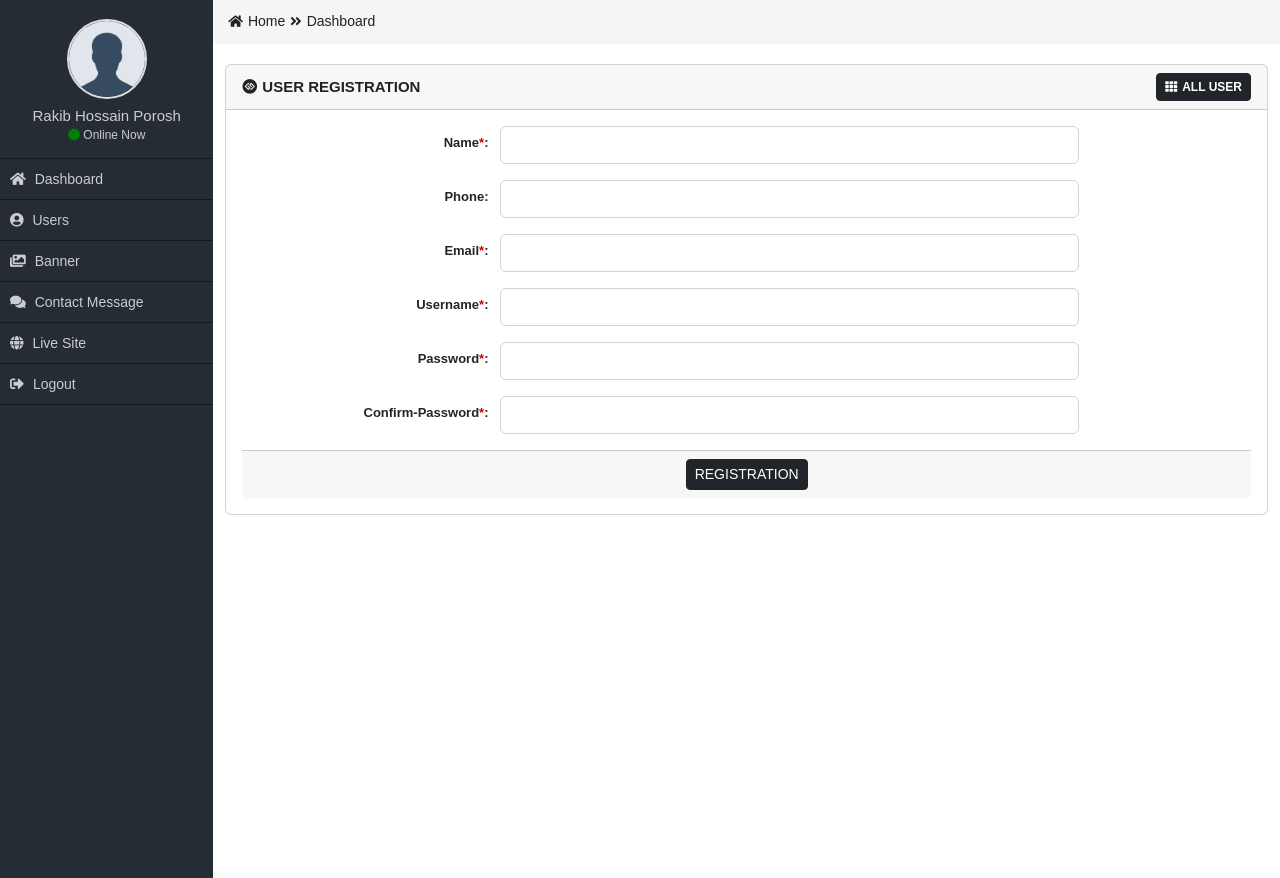
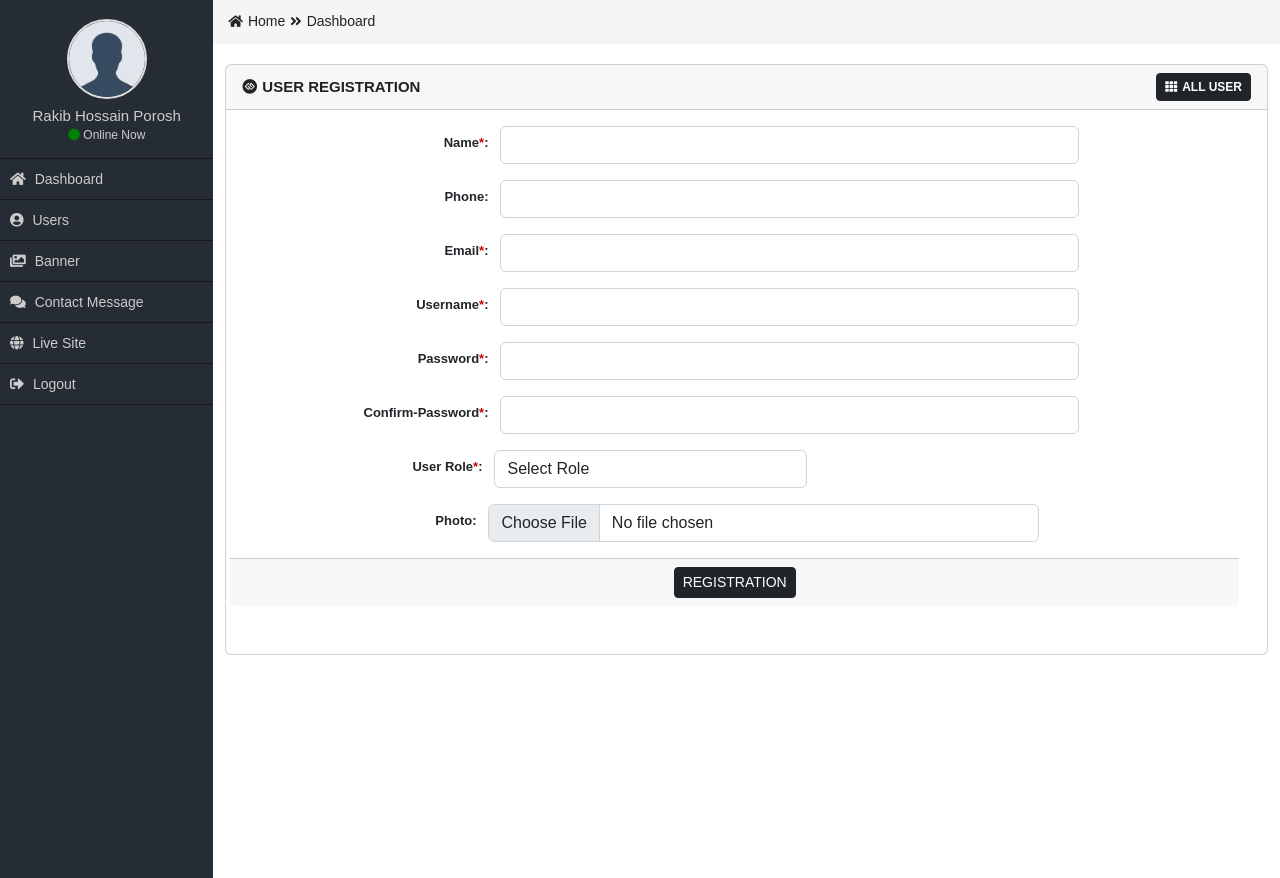
Before and after one commit to porosh087/Admin_Panel, a PHP site: page /add-user.php in a window 1280 px wide. Shown: the part 61-939 px from the top of the page. Run offline with PHP 8.4, Linux system fonts and the light colour scheme; some web fonts are replaced.

Commit message:
thaird commit

```diff
--- a/add-user.php
+++ b/add-user.php
@@ -10,9 +10,13 @@
     $username=$_POST['username'];
     $pw=md5($_POST['password']);
     $rpw=md5($_POST['repassword']);
-
-    $insert="INSERT INTO user_table(user_name,user_phone,user_email,user_username,user_password)
-    VALUES('$name','$phone','$email','$username','$pw')";
+    $image=$_FILES['photo'];
+    $image_name='';
+    if($image['name']!=''){
+      $image_name='U'.time().'-'.rand(100000,100000000).'.'.pathinfo($image['name'],PATHINFO_EXTENSION);
+    }
+    $insert="INSERT INTO user_table(user_name,user_phone,user_email,user_username,user_password,user_photo)
+    VALUES('$name','$phone','$email','$username','$pw','$image_name')";
 
     if(!empty($name)){
       if(!empty($email)){
@@ -21,6 +25,7 @@
             if(!empty($rpw)){
               if(!empty($pw===$rpw)){
                 if(mysqli_query($con,$insert)){
+                  move_uploaded_file($image['tmp_name'],'uploads/'.$image_name);
                   echo "Sucessfully registration.";
                 }else{
                   echo "Opps! registration failed.";
@@ -47,7 +52,7 @@
 ?>
   <div class="row">
       <div class="col-md-12 ">
-          <form method="post" action="">
+          <form method="post" action="" enctype="multipart/form-data">
               <div class="card mb-3">
                 <div class="card-header">
                   <div class="row">
@@ -95,6 +100,20 @@
                       <div class="col-sm-7">
                         <input type="password" class="form-control form_control" id="" name="repassword">
                       </div>
+                      <div class="row mb-3">
+                      <label class="col-sm-3 col-form-label col_form_label mt-3">User Role<span class="req_star">*</span>:</label>
+                      <div class="col-sm-4 mb-3 mt-3">
+                        <select class="form-control form_control" id="" name="">
+                          <option value="">Select Role</option>
+                          <option value="">SuperAdmin</option>
+                          <option value="">Admin</option>
+                        </select>
+                      </div>
+                      <div class="row mb-3">
+                      <label class="col-sm-3 col-form-label col_form_label">Photo:</label>
+                      <div class="col-sm-7">
+                        <input type="file" class="form-control form_control" id="" name="photo">
+                      </div>
                     </div>
                 <div class="card-footer text-center">
                   <button type="submit" name="submit" class="btn btn-sm btn-dark">REGISTRATION</button>
--- a/config.php
+++ b/config.php
@@ -1,5 +1,5 @@
 <?php
-  $db_name='admin-panel';
+  $db_name='admin_panel';
   $db_user='root';
   $db_pass='';
   $db_host='localhost';
```
